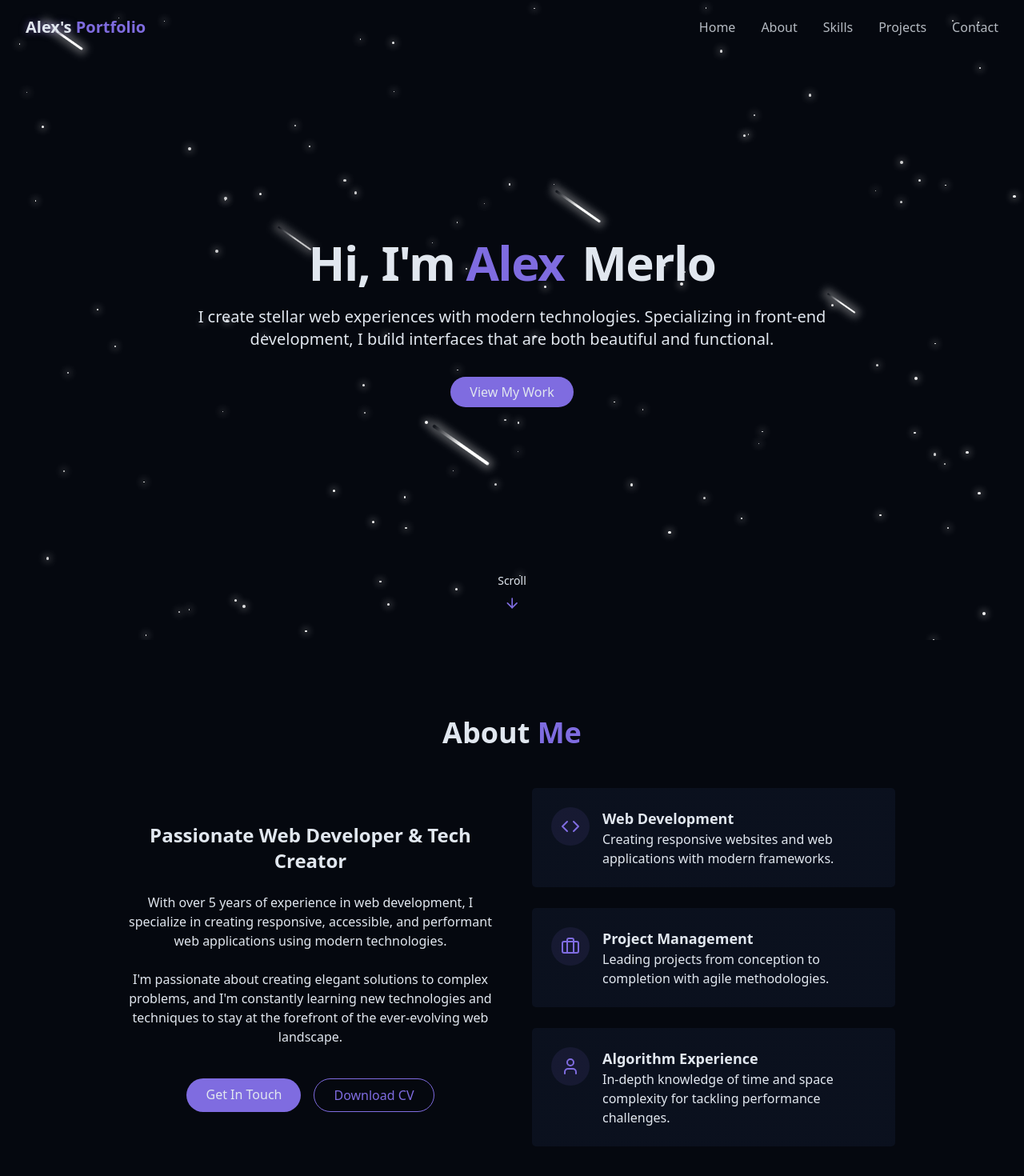
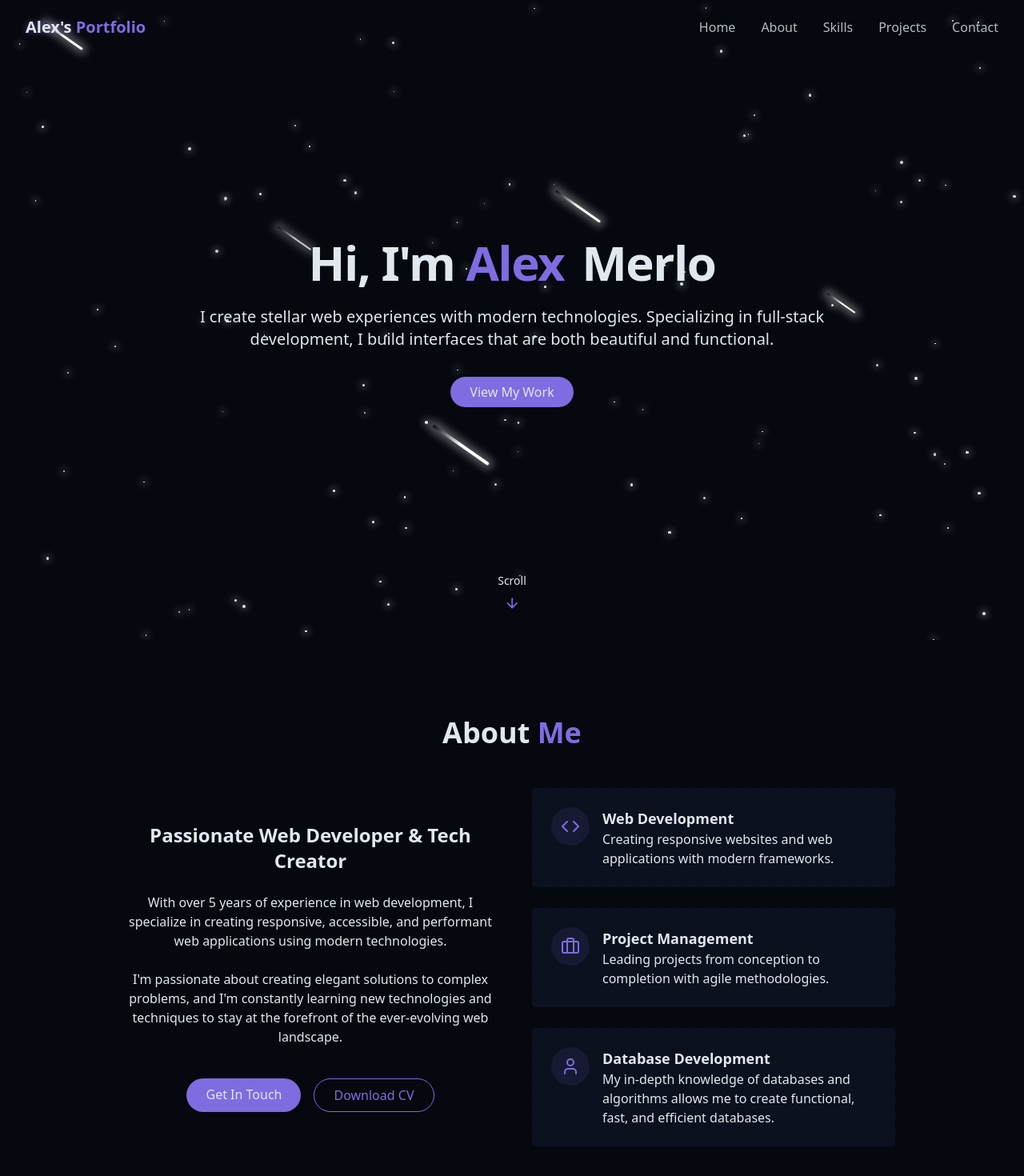
Before and after one commit to alexmerlo23/Portfolio, a React (Vite) app in the folder portfolio_project/: page / in a window 1280 px wide. Shown: the top 1470 px of the page at 80% size. Built offline with nearby package versions, Linux system fonts and the light colour scheme.

Commit message:
about feilds changed

```diff
--- a/portfolio_project/src/components/AboutSection.jsx
+++ b/portfolio_project/src/components/AboutSection.jsx
@@ -81,9 +81,9 @@ export const AboutSection = () => {
                   <User className="h-6 w-6 text-primary" />
                 </div>
                 <div className="text-left">
-                  <h4 className="font-semibold text-lg">Algorithm Experience</h4>
+                  <h4 className="font-semibold text-lg">Database Development</h4>
                   <p className="text-muted-foreground">
-                    In-depth knowledge of time and space complexity for tackling performance challenges.
+                    My in-depth knowledge of databases and algorithms allows me to create functional, fast, and efficient databases.
                   </p>
                 </div>
               </div>
--- a/portfolio_project/src/components/ContactSection.jsx
+++ b/portfolio_project/src/components/ContactSection.jsx
@@ -141,7 +141,7 @@ export const ContactSection = () => {
                   name="user_name"
                   required
                   className="w-full px-4 py-3 rounded-md border border-input bg-background focus:outline-hidden focus:ring-2 focus:ring-primary"
-                  placeholder="Alexander Merlo..."
+                  placeholder="Alexander Merlo"
                 />
               </div>
 
--- a/portfolio_project/src/components/HeroSection.jsx
+++ b/portfolio_project/src/components/HeroSection.jsx
@@ -20,9 +20,10 @@ export const HeroSection = () => {
             </span>
           </h1>
 
+
           <p className="text-lg md:text-xl text-muted-foreground max-2-2xl mx-auto opacity-0 animate-fade-in-delay-3">
             I create stellar web experiences with modern technologies.
-            Specializing in front-end development, I build interfaces that are
+            Specializing in full-stack development, I build interfaces that are
             both beautiful and functional.
           </p>
 
```
